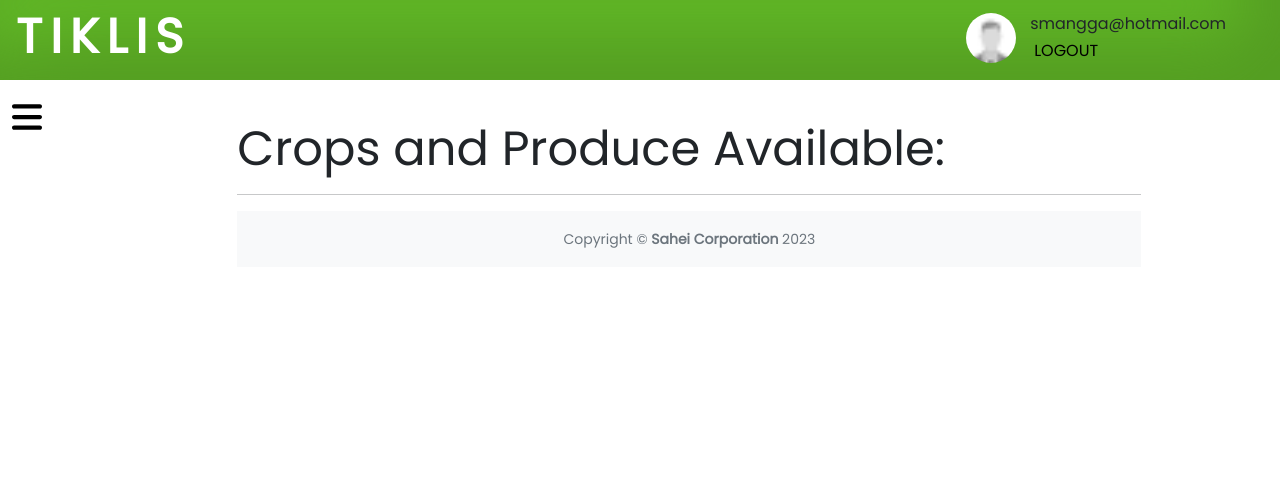
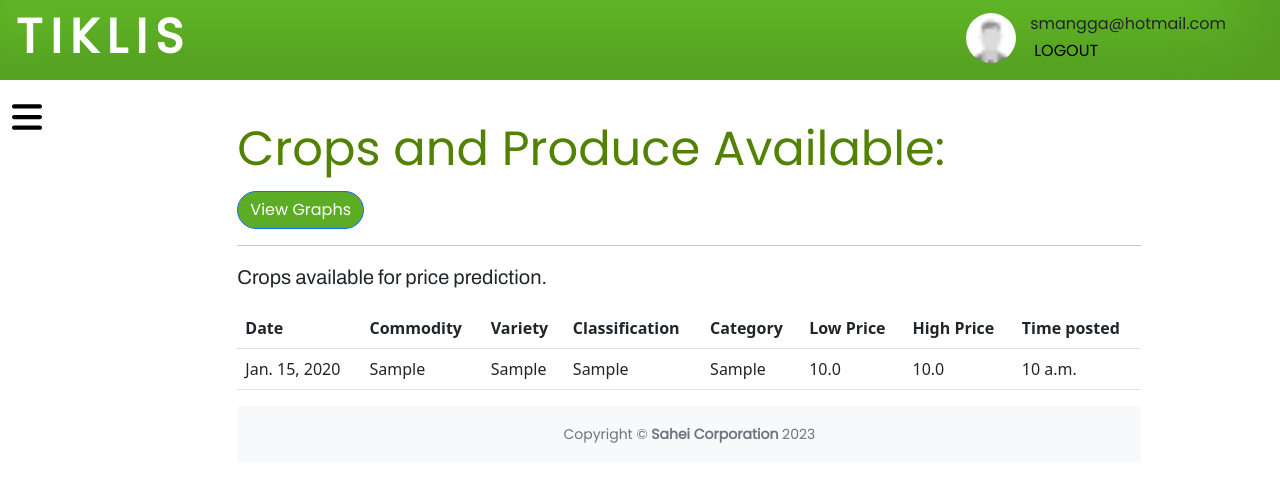
Before and after one commit to ellement95/Crop-Prediction, a Django app: page /crops/ in a window 1280 px wide. Shown: the top 482 px of the page. Run offline with Django 4.2, Linux system fonts and the light colour scheme; tables that the repository leaves empty hold one stand-in row (values such as "Sample post").

Commit message:
added styling to table, table works

```diff
--- a/Tiklis/test_project/main/static/style.css
+++ b/Tiklis/test_project/main/static/style.css
@@ -229,5 +229,6 @@ span.logo {
 h1.display-5,
 h1.display-3 {
   font-family: "Poppins";
+  color:#528203;
 
 }
--- a/Tiklis/test_project/main/templates/main/crops.html
+++ b/Tiklis/test_project/main/templates/main/crops.html
@@ -1,10 +1,44 @@
 {% extends 'main/base.html' %}
 {% load static %}
 
-{% block title %}Croppu {% endblock %}
+{% block title %}Crops {% endblock %}
 {% block content %}
-<div>
+<div class="container-flow">
     <h1 class="display-5">Crops and Produce Available: </h1>
+    <button class="btn btn-primary" type="submit">View Graphs</button>
     <hr>
+    <div id="content">
+        <p class="lead">Crops available for price prediction.</p>
+    </div>
+    <div class="crop-list">
+        <table class="table table-hover align-middle table-responsive">
+            <thead>
+                <tr>
+                    <th>Date</th>
+                    <th>Commodity</th>
+                    <th>Variety</th>
+                    <th>Classification</th>
+                    <th>Category</th>
+                    <th>Low Price</th>
+                    <th>High Price</th>
+                    <th>Time posted</th>
+                </tr>
+            </thead>
+            <tbody>
+                {% for crop in crop %}
+                <tr class="align-middle">
+                    <td>{{ crop.date }}</td>
+                    <td>{{ crop.commodity }}</td>
+                    <td>{{ crop.variety }}</td>
+                    <td>{{ crop.classification }}</td>
+                    <td>{{ crop.category }}</td>
+                    <td>{{ crop.high_price }}</td>
+                    <td>{{ crop.low_price }}</td>
+                    <td>{{ crop.time_variable }}</td>
+                </tr>
+                {% endfor %}
+            </tbody>
+        </table>
+    </div>
 </div>
-{% endblock%}
+{% endblock %}
--- a/Tiklis/test_project/main/views.py
+++ b/Tiklis/test_project/main/views.py
@@ -74,7 +74,8 @@ def weather(response):
     return render(response,"main/weather.html",{})
 
 def crops(response):
-    return render(response,"main/crops.html",{})
+    crop = CropData.objects.all().order_by('date')[:10]
+    return render(response, "main/crops.html", {'crop': crop})
 
 
 def test(request):
```
Also changed, not shown: Tiklis/test_project/main/templates/main/predict.html (+1 -14 lines).
